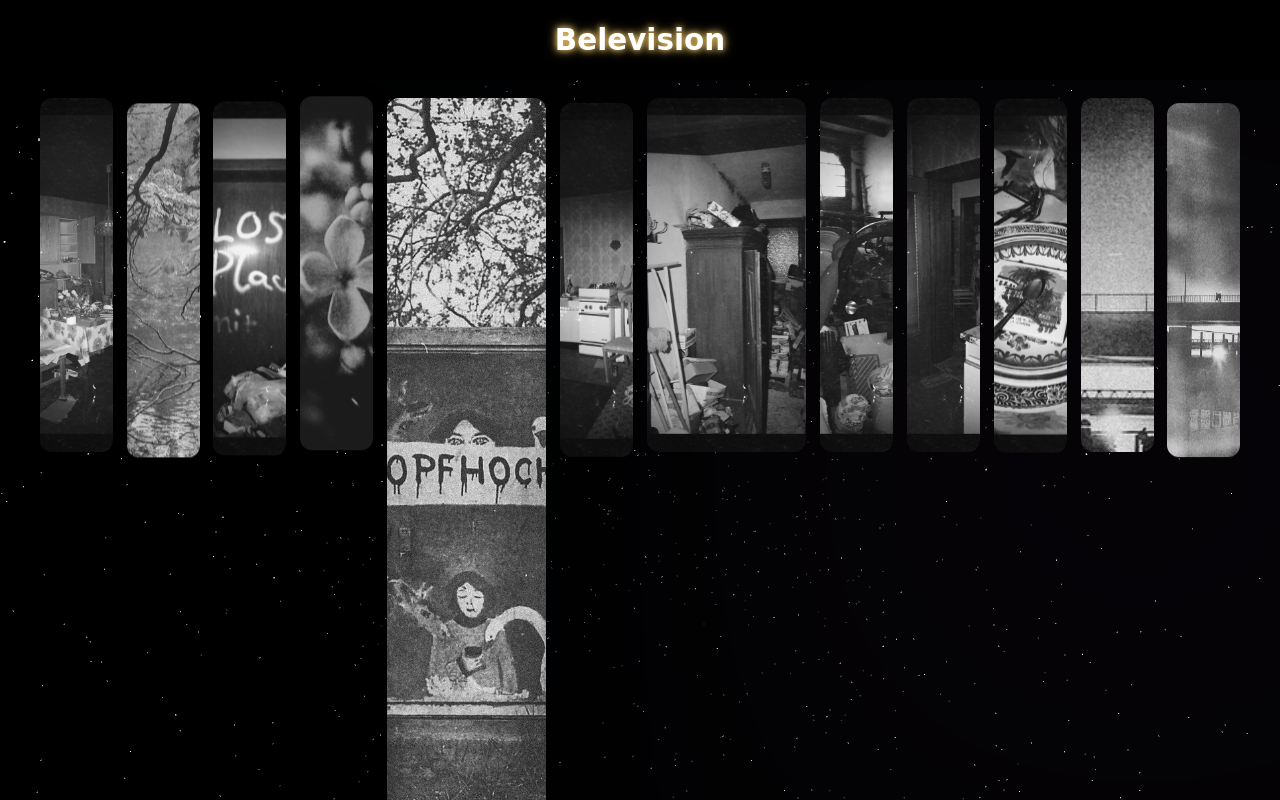
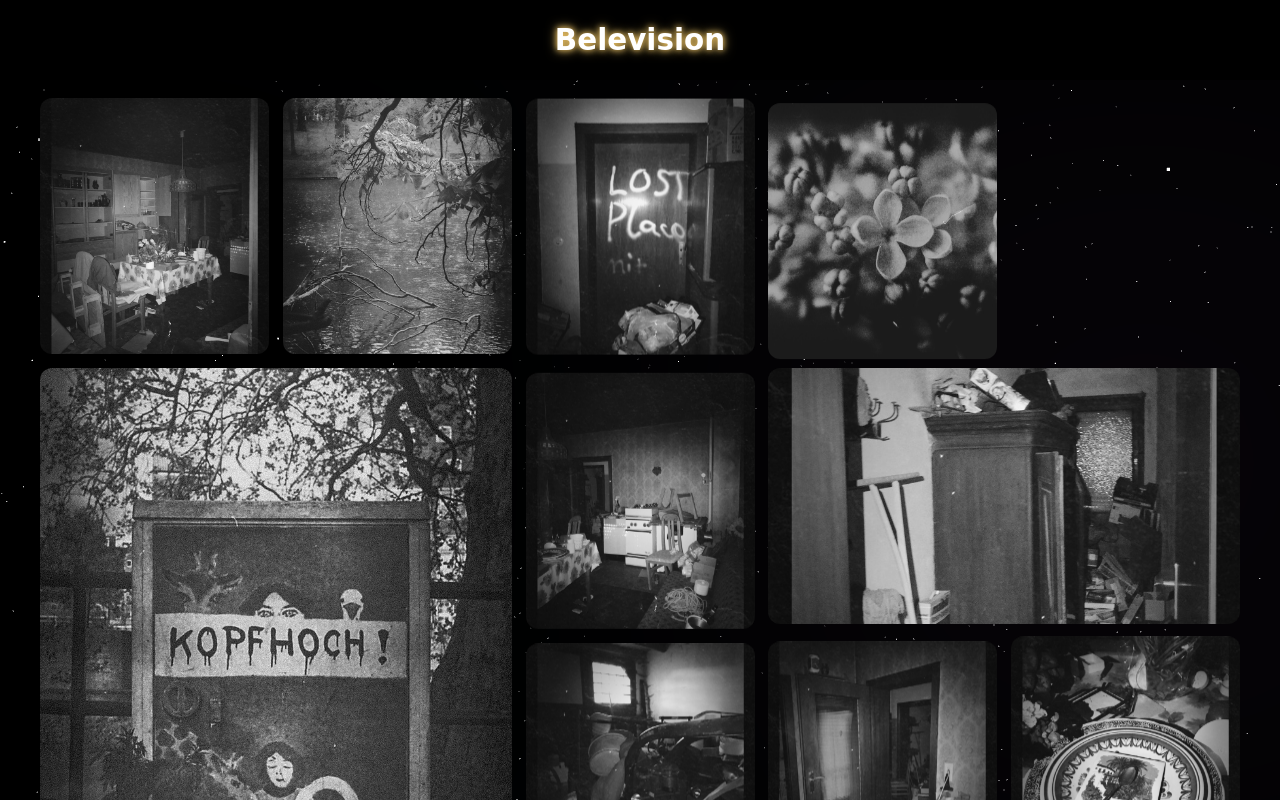
Before and after one commit to belevision/belevision-test, a plain HTML site: page test.html in a window 1280 px wide. Drawn offline with nearby package versions, Linux system fonts and the light colour scheme; animation ran at ten frames a second; files whose address does not match are found by name.

Commit message:
Add files via upload

```diff
--- a/test.html
+++ b/test.html
@@ -321,7 +321,6 @@ window.addEventListener('load', ()=>{
 
 // --- GSAP ScrollTrigger & lazy/floating init ---
 gsap.registerPlugin(ScrollTrigger);
-
 // Floating animation helper - create a looping tween and store marker on element
 function applyFloatingIfEligible(img){
   if(img._floatingApplied) return;
@@ -336,6 +335,74 @@ function applyFloatingIfEligible(img){
     });
   }
 }
+
+// Reflow stages to fit viewport: collects all images and distributes them into
+// stage-sized grids so each stage shows a responsive grid (no one long column).
+function reflowStages(options = {}){
+  const main = document.getElementById('gallery');
+  if(!main) return;
+  // Collect images in document order from existing stages
+  const oldStages = Array.from(main.querySelectorAll('.stage'));
+  const images = [];
+  oldStages.forEach(st => {
+    Array.from(st.querySelectorAll('img')).forEach(img => images.push(img));
+  });
+  // If there are no images or only one stage already sized well, do nothing
+  if(images.length === 0) return;
+  // Remove old stages
+  oldStages.forEach(st => st.remove());
+
+  // Compute stage/grid sizing based on viewport
+  const stageHeight = Math.round(window.innerHeight * 0.95); // leave small breathing room
+  const stageWidth = window.innerWidth;
+  const imageAspectRatio = options.imageAspectRatio || 1; // default square
+  // desired width tries to target ~3-5 columns depending on screen width
+  const approxCols = Math.min(6, Math.max(1, Math.floor(stageWidth / 240)));
+  const desiredImageWidth = Math.max(140, Math.min(360, Math.floor(stageWidth / approxCols)));
+  const desiredImageHeight = Math.round(desiredImageWidth / imageAspectRatio);
+  const colsPerStage = Math.max(1, Math.floor(stageWidth / desiredImageWidth));
+  const rowsPerStage = Math.max(1, Math.floor(stageHeight / desiredImageHeight));
+  const maxImagesPerStage = Math.max(1, colsPerStage * rowsPerStage);
+
+  let idx = 0;
+  while(idx < images.length){
+    const currentStage = document.createElement('div');
+    currentStage.className = 'stage';
+    // Give inline grid settings so CSS grid aligns with our calc
+    currentStage.style.display = 'grid';
+    currentStage.style.gridTemplateColumns = `repeat(${colsPerStage}, 1fr)`;
+    currentStage.style.gridAutoRows = `${desiredImageHeight}px`;
+    currentStage.style.gap = '14px';
+    currentStage.style.height = `${stageHeight}px`;
+    currentStage.style.width = '100%';
+    currentStage.style.padding = '18px 40px 60px';
+    currentStage.style.boxSizing = 'border-box';
+
+    const chunk = images.slice(idx, idx + maxImagesPerStage);
+    chunk.forEach(img => {
+      // clear any transform inline styles that may break layout
+      img.style.transform = '';
+      currentStage.appendChild(img);
+    });
+    main.appendChild(currentStage);
+    idx += maxImagesPerStage;
+  }
+
+  // Make sure images remain keyboard focusable
+  main.querySelectorAll('.stage img').forEach(img => { img.tabIndex = 0; img.style.cursor = 'pointer'; });
+}
+
+// Run an initial reflow as early as possible (before lazy observer captures images)
+document.addEventListener('DOMContentLoaded', ()=>{
+  try{ reflowStages(); }catch(err){ console.warn('reflowStages error', err); }
+});
+
+// Reflow again on resize (debounced)
+let __reflowTimer = null;
+window.addEventListener('resize', ()=>{
+  clearTimeout(__reflowTimer);
+  __reflowTimer = setTimeout(()=>{ reflowStages(); ScrollTrigger.refresh(); }, 220);
+});
 
 // IntersectionObserver to lazy-load large images from data-src and trigger reveal + floating
 const lazyImages = document.querySelectorAll('img.lazy');
```
